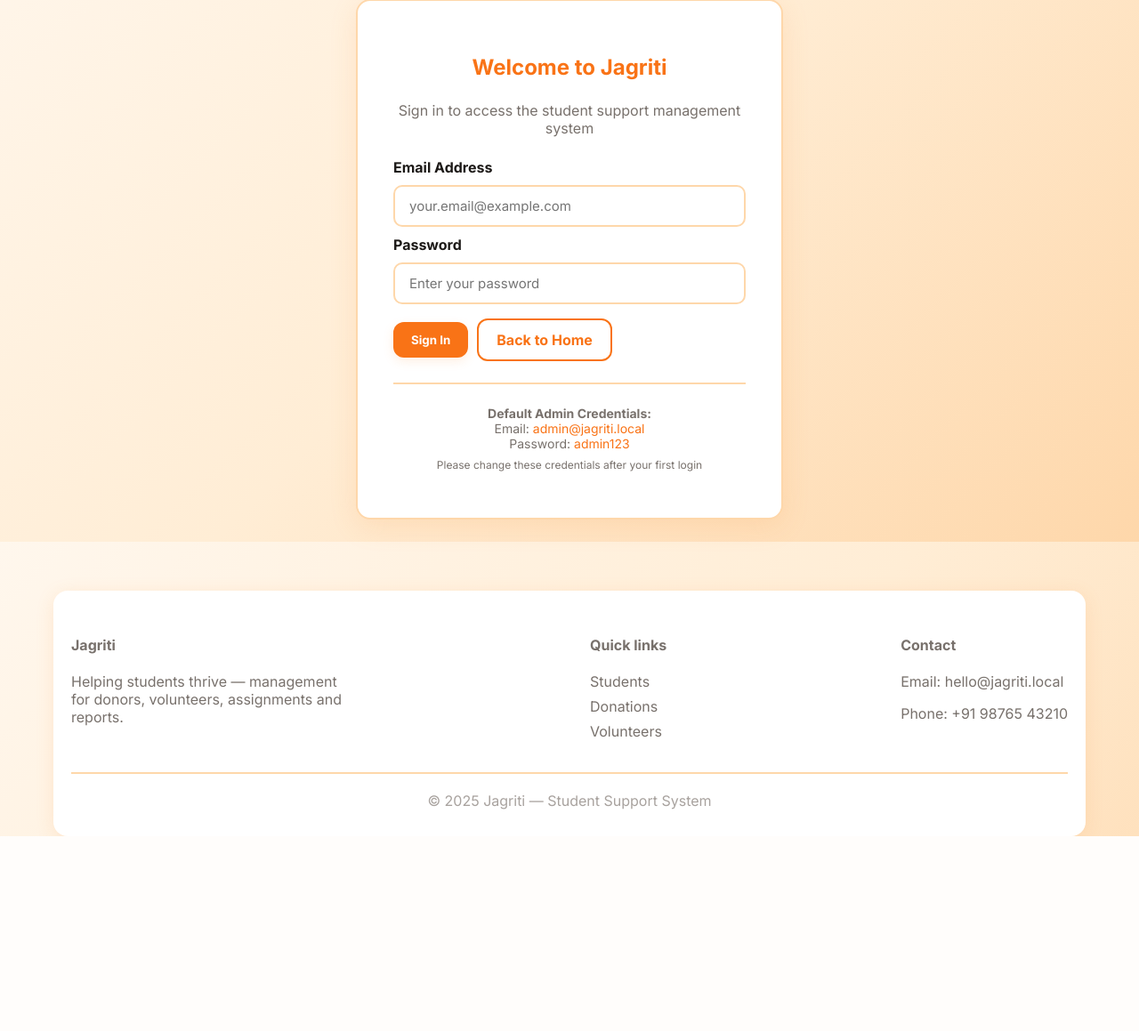
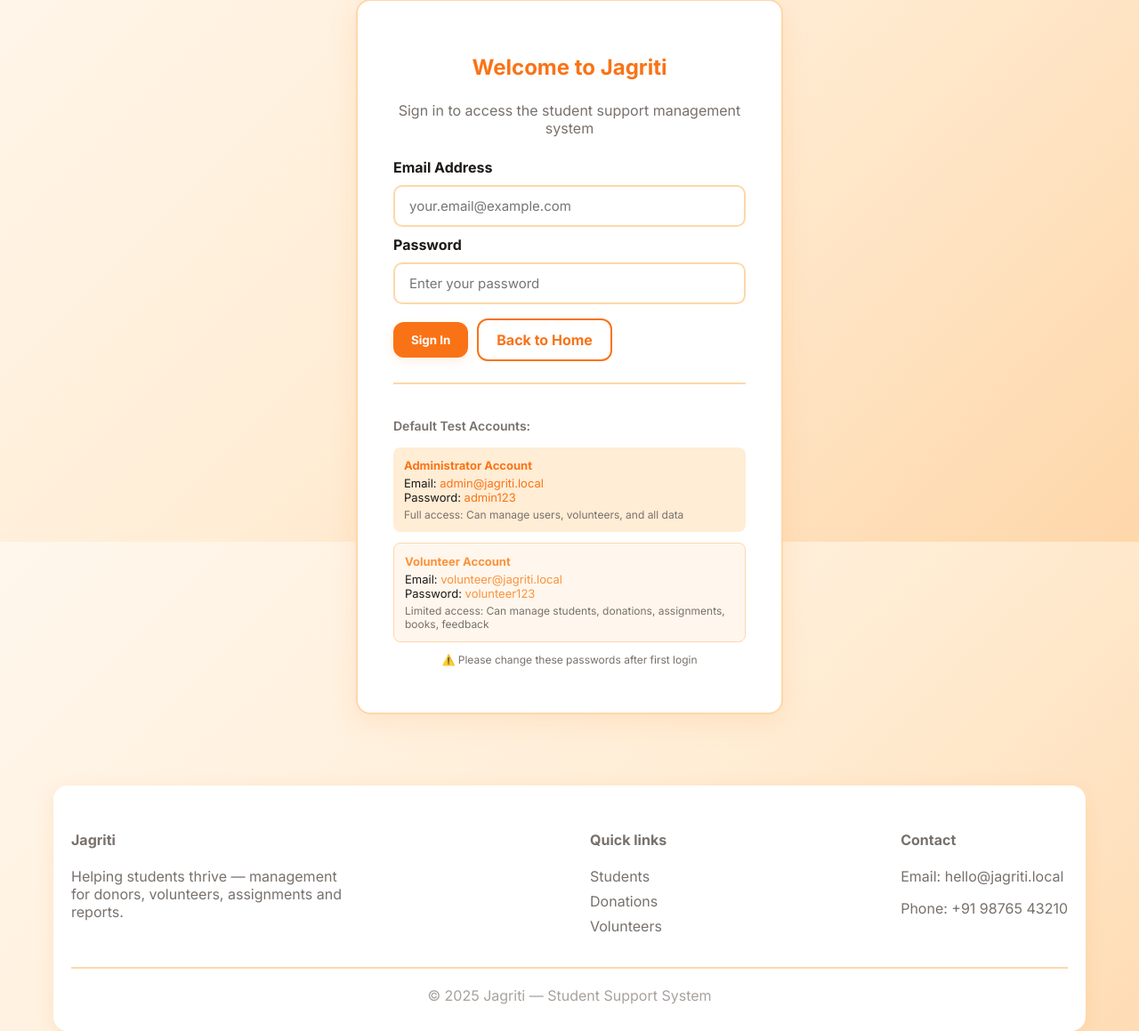
Before and after one commit to AndDe-gourav/ja, a PHP site: page /login.php in a window 1280 px wide. Shown: the part 191-1350 px from the top of the page at 89% size. Before the commit the page ends 1131 px from the top, so only its background shows below. Run offline with PHP 8.4, Linux system fonts and the light colour scheme.

Commit message:
Update login page to include volunteer account details
Replaces hardcoded session check with auth.php, and updates the default credentials display to include both admin and volunteer accounts with their respective permissions.

Replit-Commit-Author: Agent
Replit-Commit-Session-Id: 466cedd2-df7b-4461-9fab-0c5a54a9021c
Replit-Commit-Checkpoint-Type: intermediate_checkpoint
Replit-Commit-Event-Id: a9539826-d5db-4473-8372-563d8b57c3af
Replit-Commit-Screenshot-Url: https://storage.googleapis.com/screenshot-production-us-central1/93ce200a-249e-4a2f-8bab-7fe351b562e2/466cedd2-df7b-4461-9fab-0c5a54a9021c/AfuflYB

```diff
--- a/public/login.php
+++ b/public/login.php
@@ -1,7 +1,8 @@
 <?php
 require __DIR__ . '/../config/db.php';
-session_start();
-if (!empty($_SESSION['user'])) {
+require __DIR__ . '/../includes/auth.php';
+
+if (is_logged_in()) {
     header('Location: index.php'); exit;
 }
 $err = '';
@@ -47,14 +48,33 @@ include __DIR__ . '/../includes/navbar.php';
       </div>
     </form>
 
-    <div style="margin-top: 24px; padding-top: 24px; border-top: 2px solid var(--border); text-align: center;">
-      <p style="color: var(--muted); font-size: 14px; margin: 0;">
-        <strong>Default Admin Credentials:</strong><br>
-        Email: <code style="color: var(--accent);">admin@jagriti.local</code><br>
-        Password: <code style="color: var(--accent);">admin123</code>
-      </p>
-      <p style="color: var(--muted); font-size: 12px; margin-top: 8px;">
-        Please change these credentials after your first login
+    <div style="margin-top: 24px; padding-top: 24px; border-top: 2px solid var(--border);">
+      <p style="color: var(--muted); font-size: 14px; margin-bottom: 16px; font-weight: 600;">Default Test Accounts:</p>
+
+      <div style="background: var(--accent-light); padding: 12px; border-radius: 8px; margin-bottom: 12px;">
+        <p style="margin: 0; font-size: 13px;"><strong style="color: var(--accent);">Administrator Account</strong></p>
+        <p style="margin: 4px 0 0 0; font-size: 13px;">
+          Email: <code style="color: var(--accent);">admin@jagriti.local</code><br>
+          Password: <code style="color: var(--accent);">admin123</code>
+        </p>
+        <p style="margin: 4px 0 0 0; font-size: 12px; color: var(--muted);">
+          Full access: Can manage users, volunteers, and all data
+        </p>
+      </div>
+
+      <div style="background: #fff7ed; padding: 12px; border-radius: 8px; border: 1px solid var(--border);">
+        <p style="margin: 0; font-size: 13px;"><strong style="color: var(--accent-2);">Volunteer Account</strong></p>
+        <p style="margin: 4px 0 0 0; font-size: 13px;">
+          Email: <code style="color: var(--accent-2);">volunteer@jagriti.local</code><br>
+          Password: <code style="color: var(--accent-2);">volunteer123</code>
+        </p>
+        <p style="margin: 4px 0 0 0; font-size: 12px; color: var(--muted);">
+          Limited access: Can manage students, donations, assignments, books, feedback
+        </p>
+      </div>
+
+      <p style="color: var(--muted); font-size: 12px; margin-top: 12px; text-align: center;">
+        ⚠️ Please change these passwords after first login
       </p>
     </div>
   </div>
```
Also changed, not shown: 1 other file.
